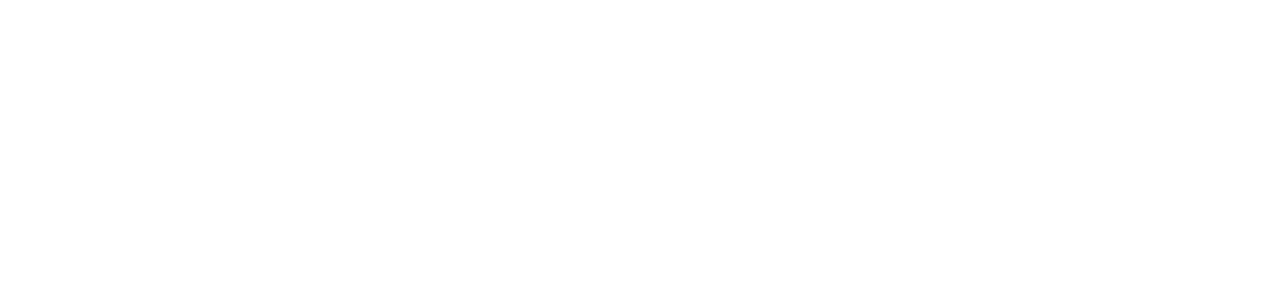
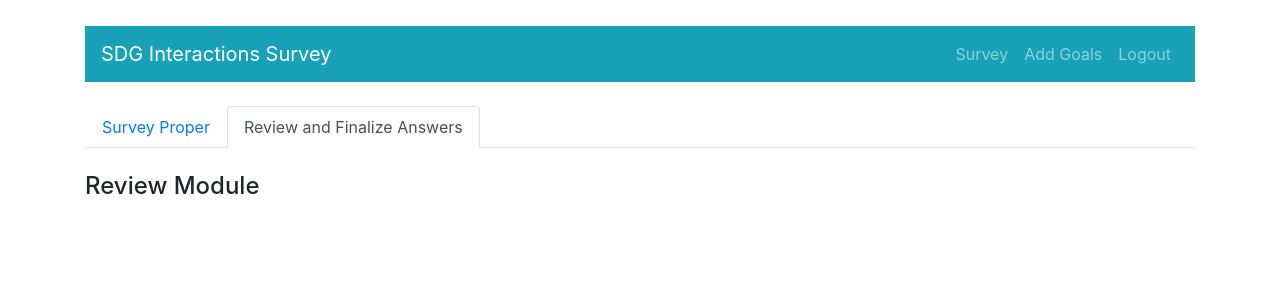
Before and after one commit to jamesabaja/fuzzy-sniffle, a React (Create React App) app: page /review in a window 1280 px wide. Shown: the top 300 px of the page. Built offline with nearby package versions, Linux system fonts and the light colour scheme.

Commit message:
added page for add goals, refactored menubar and tabs

```diff
--- a/src/App.js
+++ b/src/App.js
@@ -6,6 +6,8 @@
 import SelectGoal from './components/SelectGoal/SelectGoal';
 import Login from './components/Login/Login';
 import Survey from './components/Survey/Survey';
+import Review from './components/Review/Review';
+import AddGoals from './components/AddGoals/AddGoals';
 
 class App extends Component {
   render() {
@@ -17,6 +19,8 @@
           <Route exact path='/home' component={SelectGoal} />
           <Route exact path='/login' component={Login} />
           <Route exact path='/survey' component={Survey} />
+          <Route exact path='/review' component={Review} />
+          <Route exact path='/add' component={AddGoals} />
         </Switch>
       </div>
     );
--- /dev/null
+++ b/src/components/AddGoals/AddGoals.js
@@ -0,0 +1,17 @@
+import React, {Component} from 'react';
+import MenuBar from '../MenuBar/MenuBar';
+
+class AddGoals extends Component {
+  render() {
+    return(
+      <div className='container'>
+        <MenuBar />
+        <br />
+        <h4>Add Goals</h4>
+        <br/>
+      </div>
+    );
+  }
+}
+
+export default AddGoals;
--- /dev/null
+++ b/src/components/MenuBar/MenuBar.js
@@ -0,0 +1,41 @@
+import React, {Component} from 'react';
+import { Navbar, NavbarBrand, NavbarToggler, Collapse, Nav, NavItem, NavLink} from 'reactstrap';
+
+class MenuBar extends Component {
+  constructor(props) {
+    super(props);
+    this.state = {
+      isOpen: false
+    }
+  }
+
+  toggle = () => {
+    this.setState({
+      isOpen: !this.state.isOpen
+    });
+  }
+
+  render() {
+    return(
+      <Navbar color="info" dark expand="md">
+        <NavbarBrand href="/">SDG Interactions Survey</NavbarBrand>
+        <NavbarToggler onClick={this.toggle} />
+        <Collapse isOpen={this.state.isOpen} navbar>
+          <Nav className="ml-auto" navbar>
+            <NavItem>
+              <NavLink href="/survey">Survey</NavLink>
+            </NavItem>
+            <NavItem>
+              <NavLink href="/add">Add Goals</NavLink>
+            </NavItem>
+            <NavItem>
+              <NavLink href="/">Logout</NavLink>
+            </NavItem>
+          </Nav>
+        </Collapse>
+      </Navbar>
+    );
+  }
+};
+
+export default MenuBar;
--- /dev/null
+++ b/src/components/Review/Review.js
@@ -0,0 +1,23 @@
+import React, {Component} from 'react';
+import MenuBar from '../MenuBar/MenuBar';
+import Tabs from '../Tabs/Tabs';
+
+class Review extends Component {
+  render() {
+    return(
+      <div className='container'>
+        <MenuBar />
+        <br />
+        <Tabs active={'review'}/>
+        <br/>
+        <h4>Review Module</h4>
+        <br/>
+        {/* <Button onClick={this.setEndTime} color='info'>End Time</Button>
+        <p>End Time: {this.state.endtime === null ? '' : this.state.endtime}</p>
+        <p>Time consumed: {this.state.elapsedtime !== null ? this.state.elapsedtime : ''} {this.state.elapsedtime !== null ? this.state.elapsedtime > 1 ? 'minutes' : this.state.elapsedtime > 0 ? 'minute': '' : '' }</p> */}
+      </div>
+    );
+  }
+}
+
+export default Review;
--- a/src/components/Survey/Survey.js
+++ b/src/components/Survey/Survey.js
@@ -4,6 +4,8 @@
 import moment from 'moment';
 import axios from 'axios';
 import {connect} from 'react-redux';
+import MenuBar from '../MenuBar/MenuBar';
+import Tabs from '../Tabs/Tabs';
 
 let colorScheme = {
   '1': '#EB1C2D',
@@ -93,32 +95,9 @@
   render() {
     return(
       <div className='container'>
-        <Navbar color="info" dark expand="md">
-          <NavbarBrand href="/">SDG Interactions Survey</NavbarBrand>
-          <NavbarToggler onClick={this.toggle} />
-          <Collapse isOpen={this.state.isOpen} navbar>
-            <Nav className="ml-auto" navbar>
-              <NavItem>
-                <NavLink href="/survey">Survey</NavLink>
-              </NavItem>
-              <NavItem>
-                <NavLink href="/home">Add Goals</NavLink>
-              </NavItem>
-              <NavItem>
-                <NavLink href="/">Logout</NavLink>
-              </NavItem>
-            </Nav>
-          </Collapse>
-        </Navbar>
+        <MenuBar />
         <br />
-        <Nav tabs>
-          <NavItem>
-            <NavLink href="/survey" active>Survey Proper</NavLink>
-          </NavItem>
-          <NavItem>
-            <NavLink href="/review">Review and Finalize Answers</NavLink>
-          </NavItem>
-        </Nav>
+        <Tabs active={'survey'}/>
         <br/>
         <h4>Survey Module</h4>
         { this.state.loadingSubgoals ? <Alert>Loading subgoals</Alert> : ''}
--- /dev/null
+++ b/src/components/Tabs/Tabs.js
@@ -0,0 +1,17 @@
+import React from 'react';
+import {Nav, NavItem, NavLink} from 'reactstrap';
+
+const Tabs = ({active}) => {
+  return(
+    <Nav tabs>
+      <NavItem>
+        <NavLink href="/survey" active={active === 'survey' ? true : false}>Survey Proper</NavLink>
+      </NavItem>
+      <NavItem>
+        <NavLink href="/review" active={active === 'review' ? true : false}>Review and Finalize Answers</NavLink>
+      </NavItem>
+    </Nav>
+  );
+};
+
+export default Tabs;
```
